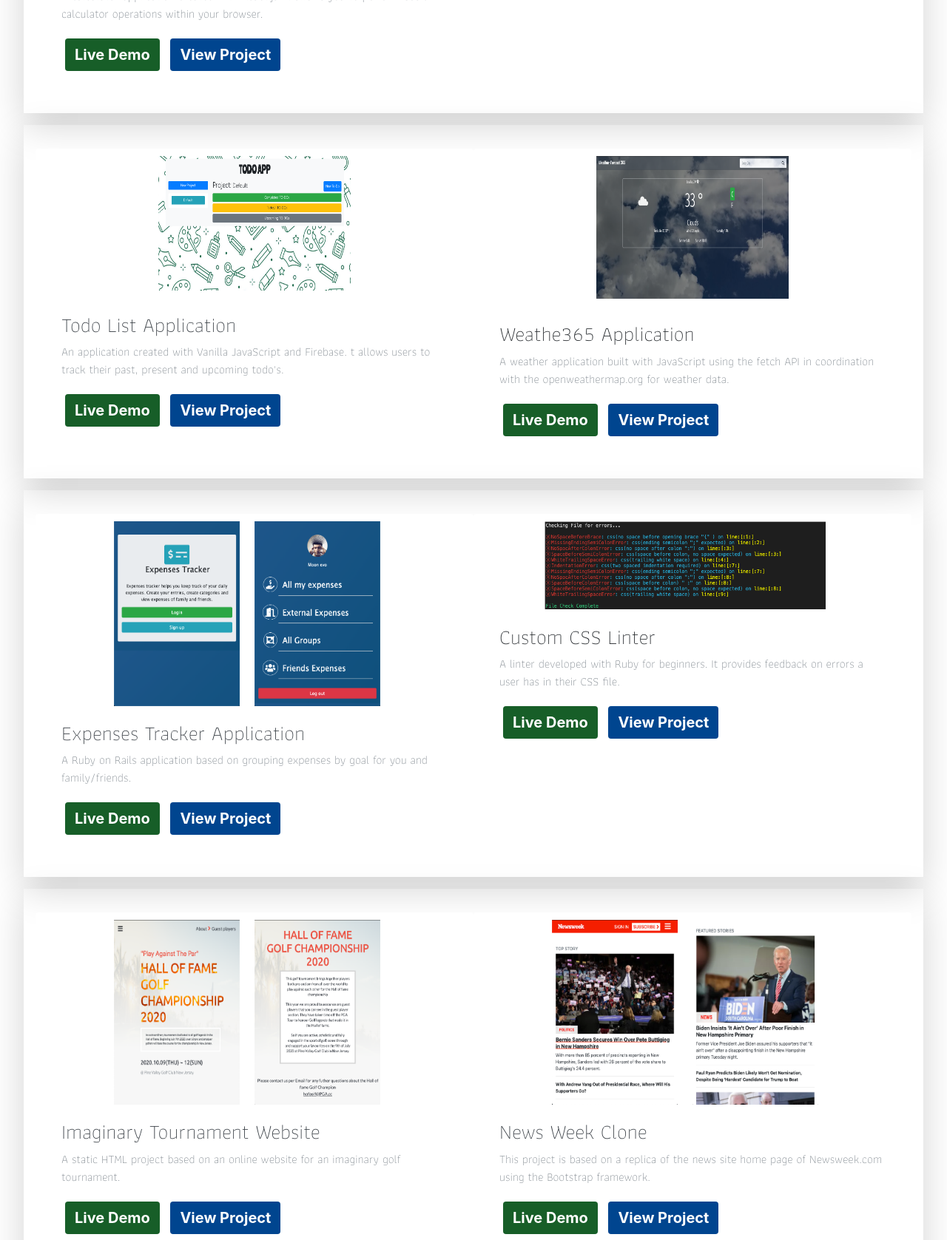
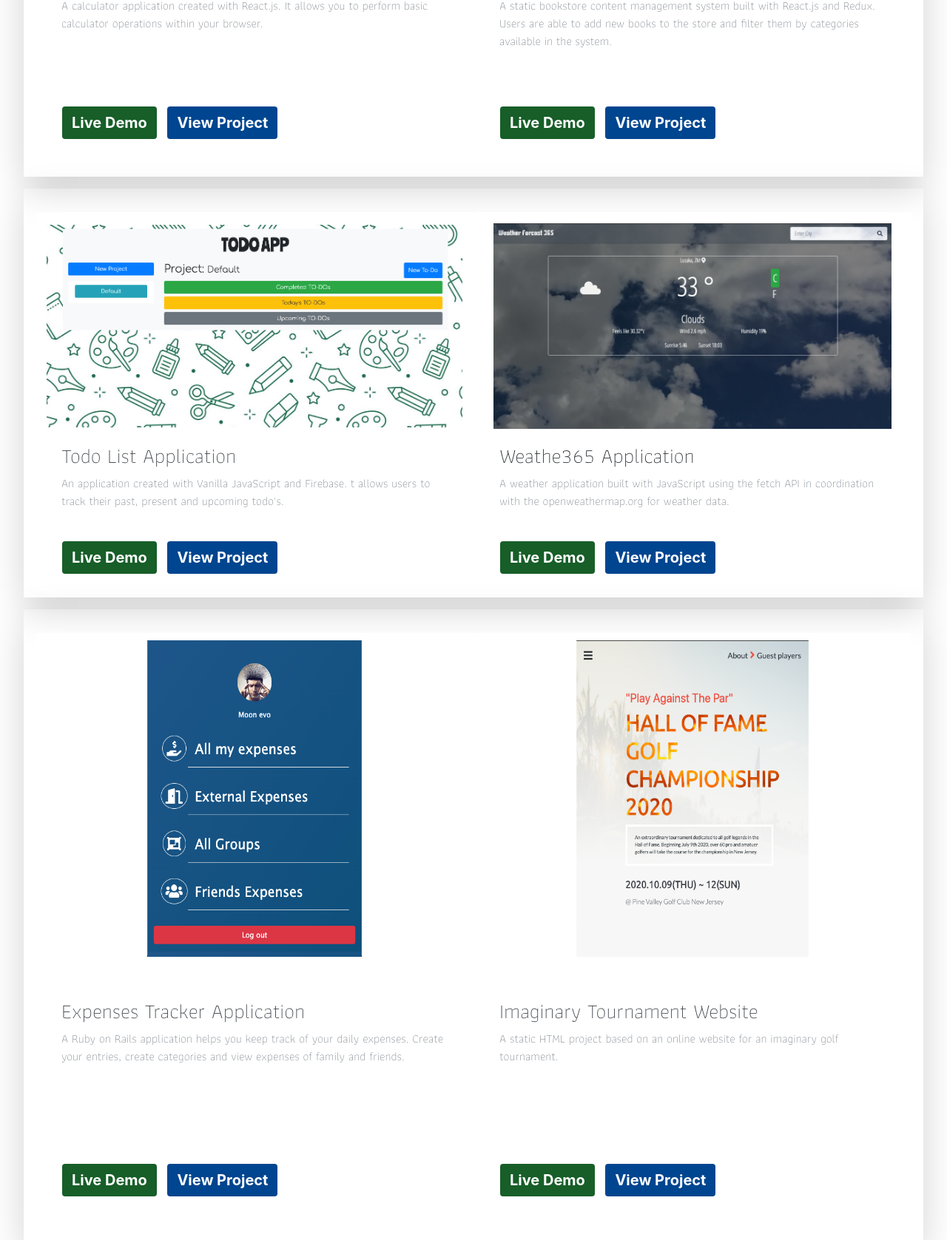
Before and after one commit to Elbie-em/Elbie-s-Portfolio, a plain HTML site: page index.html in a window 1280 px wide. Shown: the part 1120-2797 px from the top of the page at 74% size. Drawn offline with nearby package versions, Linux system fonts and the light colour scheme.

Commit message:
Post fix on alignment issues

```diff
--- a/css/styles.css
+++ b/css/styles.css
@@ -31,41 +31,20 @@ footer a {
 }
 
 .project-thumbnail {
-  height: 250px;
-  width: 170px;
-  margin-right: 20px;
-  margin-top: 10px;
-}
-
-.project-thumbnail-b {
-  height: 120px;
-  width: 380px;
-  margin-right: 20px;
-  margin-top: 10px;
-}
-
-.project-thumbnail-c {
-  height: 90%;
-  width: 70%;
+  max-width: 90%;
+  max-height: 90%;
   margin-right: auto;
   margin-left: auto;
   margin-top: 10px;
 }
 
 .project-thumbnail-d {
-  height: 70%;
-  width: 80%;
+  max-width: 100%;
+  max-height: 100%;
+  object-fit: contain;
   margin-right: auto;
   margin-left: auto;
-  margin-top: 10px;
-}
-
-.project-thumbnail-e {
-  height: 90%;
-  width: 90%;
-  margin-right: auto;
-  margin-left: auto;
-  margin-top: 10px;
+  margin-top: 15px;
 }
 
 .custom-margin {
@@ -111,6 +90,19 @@ footer a {
   font-size: 20px;
 }
 
+.card-img-div {
+  height: 60%;
+}
+
+.card-det-div {
+  height: 30%;
+}
+
+.card-btn-div {
+  padding-left: 16px;
+  height: 10%;
+}
+
 footer {
   position: relative;
   bottom: 0;
@@ -119,6 +111,22 @@ footer {
 }
 
 @media only screen and (max-width: 576px) {
+
+  .card-img-div {
+    height: 40%;
+  }
+
+  .card-det-div {
+    height: 40%;
+  }
+
+  .card-btn-div {
+    padding-top:8px;
+    margin-top: 18px;
+    padding-left: 16px;
+    height: 20%;
+  }
+
   .stack {
     display: flex;
     flex-direction: column;
--- a/index.html
+++ b/index.html
@@ -38,7 +38,7 @@
   </head>
   <main class="mt-5 p-3">
     <div class="row mt-5">
-      <div class="col-sm-12 col-md-7 p-5 mt-5">
+      <div class="col-sm-12 col-md-7 p-5 mt-3">
         <h1 class="text-center thin-font text-dark">I am Elbie Moonga</h1>
         <p class="thin-font sub">A Full-stack software engineer who has a passion for coding and creating web
           applications.
@@ -78,17 +78,19 @@
       <div class="col-sm-12 col-md-5"><img class="profile-photo rounded-circle" src="assets/profile_photo.jpg"
           alt="profile_photo"></div>
     </div>
-    <section id="projects" class="mx-auto">
+    <section id="projects">
       <h2 class="thin-font text-center text-dark mt-5">PROJECTS</h2>
       <div class="row p-3 shadow-lg m-3">
         <div class="card col-xs-12 col-sm-12 col-lg-6 m-3 mx-auto border-0">
-          <div class="stack d-flex flex-sm-row mx-auto">
+          <div class="stack d-flex flex-sm-row card-img-div">
             <img class="project-thumbnail-d text-center" src="assets/calculator sc.png" class="card-img-top" alt="calc">
           </div>
-          <div class="card-body">
+          <div class="card-body card-det-div">
             <h3 class="thin-font text-dark">React Calculator Application</h3>
             <p class="card-text thin-font text-muted">A calculator application created with React.js. It allows you to
               perform basic calculator operations within your browser.</p>
+          </div>
+          <div class="card-btn-div">
             <a class="btn btn-success-custom" href="https://mminc-calc.herokuapp.com/" target="_blank">Live Demo</a>
             <a class="btn btn-primary-custom" href="https://github.com/Elbie-em/React-Calculator" target="_blank">
               View
@@ -96,14 +98,16 @@
           </div>
         </div>
         <div class="card col-xs-12 col-sm-12 col-lg-6 m-3 mx-auto border-0">
-          <div class="d-flex flex-row mx-auto">
-            <img class="project-thumbnail-e text-center" src="assets/Bookstore sc.png" class="card-img-top" alt="cms">
+          <div class="d-flex flex-row mx-auto card-img-div">
+            <img class="project-thumbnail-d text-center" src="assets/Bookstore sc.png" class="card-img-top" alt="cms">
           </div>
-          <div class="card-body">
+          <div class="card-body card-det-div">
             <h3 class="thin-font dark">Bookstore CMS Application</h3>
             <p class="card-text thin-font text-muted">A static bookstore content management system built with React.js
               and Redux. Users are able to add new books to the store and filter them by categories available in the
               system.</p>
+          </div>
+          <div class="card-btn-div">
             <a class="btn btn-success-custom" href="https://mbbookstore.herokuapp.com/" target="_blank">Live Demo</a>
             <a class="btn btn-primary-custom" href="https://github.com/Elbie-em/Redux-Bookstore-CMS" target="_blank">
               View
@@ -113,26 +117,30 @@
       </div>
       <div class="row p-3 shadow-lg m-3">
         <div class="card col-xs-12 col-sm-12 col-lg-6 m-3 mx-auto border-0">
-          <div class="stack d-flex flex-sm-row mx-auto">
-            <img class="project-thumbnail-c text-center" src="assets/todoList sc.png" class="card-img-top" alt="todo">
+          <div class="stack d-flex flex-sm-row card-img-div">
+            <img class="project-thumbnail-d text-center" src="assets/todoList sc.png" class="card-img-top" alt="todo">
           </div>
-          <div class="card-body">
+          <div class="card-body card-det-div">
             <h3 class="thin-font text-dark">Todo List Application</h3>
             <p class="card-text thin-font text-muted">An application created with Vanilla JavaScript and Firebase.
               t allows users to track their past, present and upcoming todo's.</p>
+          </div>
+          <div class="card-btn-div">
             <a class="btn btn-success-custom" href="https://todo-list-41950.web.app/" target="_blank">Live Demo</a>
             <a class="btn btn-primary-custom" href="https://github.com/abdelp/todo-list-js" target="_blank"> View
               Project</a>
           </div>
         </div>
         <div class="card col-xs-12 col-sm-12 col-lg-6 m-3 mx-auto border-0">
-          <div class="d-flex flex-row mx-auto">
-            <img class="project-thumbnail-c text-center" src="assets/weather365 sc.png" class="card-img-top" alt="w365">
+          <div class="d-flex flex-row card-img-div">
+            <img class="project-thumbnail-d text-center" src="assets/weather365 sc.png" class="card-img-top" alt="w365">
           </div>
-          <div class="card-body">
+          <div class="card-body card-det-div">
             <h3 class="thin-font dark">Weathe365 Application</h3>
             <p class="card-text thin-font text-muted">A weather application built with JavaScript using the fetch API in
               coordination with the openweathermap.org for weather data.</p>
+          </div>
+          <div class="card-btn-div">
             <a class="btn btn-success-custom" href="https://weather365-e1cd5.web.app/" target="_blank">Live Demo</a>
             <a class="btn btn-primary-custom" href="https://github.com/Elbie-em/Weather-App-JS" target="_blank"> View
               Project</a>
@@ -141,70 +149,35 @@
       </div>
       <div class="row p-3 shadow-lg m-3">
         <div class="card col-xs-12 col-sm-12 col-lg-6 m-3 mx-auto border-0">
-          <div class="stack d-flex flex-sm-row mx-auto">
-            <img class="project-thumbnail text-center" src="assets/et_scr_shot_a.png" class="card-img-top" alt="exp1">
+          <div class="stack d-flex flex-sm-row mx-auto card-img-div">
             <img class="project-thumbnail text-center" src="assets/et_scr_shot_b.png" class="card-img-top" alt="exp2">
           </div>
-          <div class="card-body">
+          <div class="card-body card-det-div">
             <h3 class="thin-font text-dark">Expenses Tracker Application</h3>
-            <p class="card-text thin-font text-muted">A Ruby on Rails application based on grouping expenses by goal for
-              you and family/friends.</p>
+            <p class="card-text thin-font text-muted">A Ruby on Rails application helps you keep track of your daily expenses. Create your entries, create categories and view expenses of family and friends.</p>
+          </div>
+          <div class="card-btn-div">
             <a class="btn btn-success-custom" href="https://calm-eyrie-22100.herokuapp.com/" target="_blank">Live
               Demo</a> <a class="btn btn-primary-custom" href="https://github.com/Elbie-em/Expenses-Tracker-App"
               target="_blank"> View
               Project</a>
           </div>
         </div>
-        <div class="card col-xs-12 col-sm-12 col-lg-6 m-3 mx-auto border-0">
-          <div class="d-flex flex-row mx-auto">
-            <img class="project-thumbnail-b text-center" src="assets/ruby_c.png" class="card-img-top" alt="linter">
+        <div class="card col-sm-12 col-lg-6 m-3 mx-auto border-0">
+          <div class="stack d-flex flex-sm-row mx-auto card-img-div">
+            <img class="project-thumbnail text-center" src="assets/golf_a.png" class="card-img-top" alt="golf_a">
           </div>
-          <div class="card-body">
-            <h3 class="thin-font dark">Custom CSS Linter</h3>
-            <p class="card-text thin-font text-muted">A linter developed with Ruby for beginners. It provides feedback
-              on errors a user has in their CSS file.</p>
-            <a class="btn btn-success-custom"
-              href="https://repl.it/@elbieem/Ruby-Capstone-Project-Building-a-Custom-CSS-Linter#README.md"
-              target="_blank">Live Demo</a>
-            <a class="btn btn-primary-custom"
-              href="https://github.com/Elbie-em/Ruby-Capstone-Project-Building-a-Custom-CSS-Linter" target="_blank">
-              View
-              Project</a>
-          </div>
-        </div>
-      </div>
-      <div class="row p-3 shadow-lg m-3">
-        <div class="card col-sm-12 col-lg-6 m-3 mx-auto border-0">
-          <div class="stack d-flex flex-sm-row mx-auto">
-            <img class="project-thumbnail text-center" src="assets/golf_a.png" class="card-img-top" alt="golf_a">
-            <img class="project-thumbnail text-center" src="assets/golf_b.png" class="card-img-top" alt="golf_b">
-          </div>
-          <div class="card-body">
+          <div class="card-body card-det-div">
             <h3 class="thin-font text-dark">Imaginary Tournament Website</h3>
             <p class="card-text thin-font text-muted">A static HTML project based on an online website for an
               imaginary
               golf
               tournament.</p>
+          </div>
+          <div class="card-btn-div">
             <a class="btn btn-success-custom" href="https://brave-hermann-50061c.netlify.app" target="_blank">Live
               Demo</a> <a class="btn btn-primary-custom"
               href="https://github.com/Elbie-em/HTML-CSS-Captone-Project-Tournament-Website" target="_blank"> View
-              Project</a>
-          </div>
-        </div>
-        <div class="card col-sm-12 col-lg-6 m-3 mx-auto border-0">
-          <div class="stack d-flex flex-sm-row mx-auto">
-            <img class="project-thumbnail text-center" src="assets/nw.png" class="card-img-top" alt="nw_1">
-            <img class="project-thumbnail text-center" src="assets/nw_a.png" class="card-img-top" alt="nw_2">
-          </div>
-          <div class="card-body">
-            <h3 class="thin-font text-dark">News Week Clone</h3>
-            <p class="card-text thin-font text-muted">This project is based on a replica of the news site home page of
-              Newsweek.com using the Bootstrap framework.</p>
-            <a class="btn btn-success-custom"
-              href="https://rawcdn.githack.com/Elbie-em/Using-Bootstrap-The-News-Week-Hompage-Clone-/68bf262666fd2fec29d001d074ef0761a43fdb42/index.html"
-              target="_blank">Live
-              Demo</a> <a class="btn btn-primary-custom"
-              href="https://github.com/Elbie-em/Using-Bootstrap-The-News-Week-Hompage-Clone-" target="_blank"> View
               Project</a>
           </div>
         </div>
```
